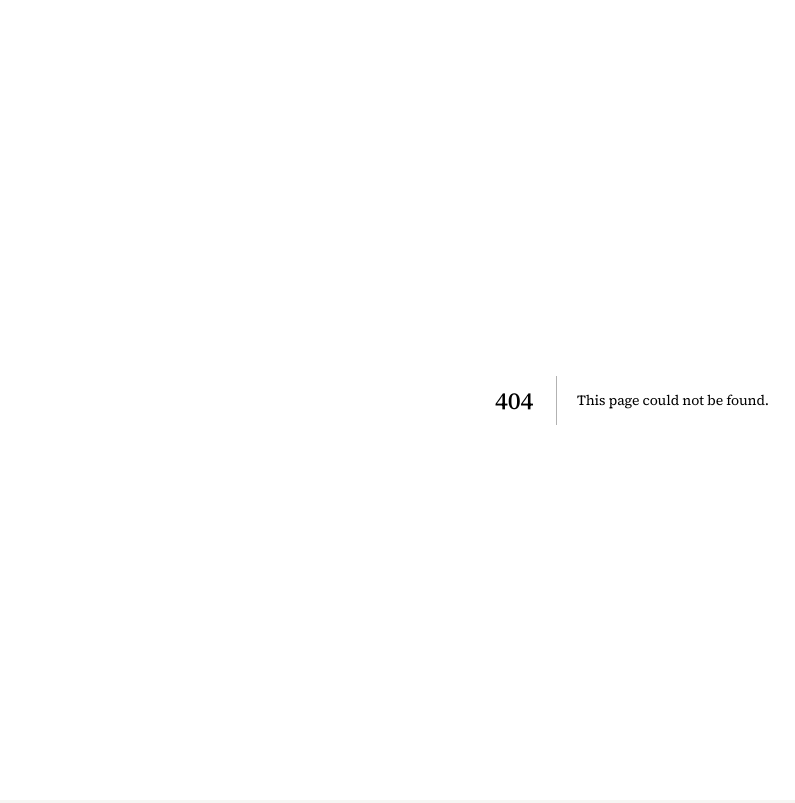
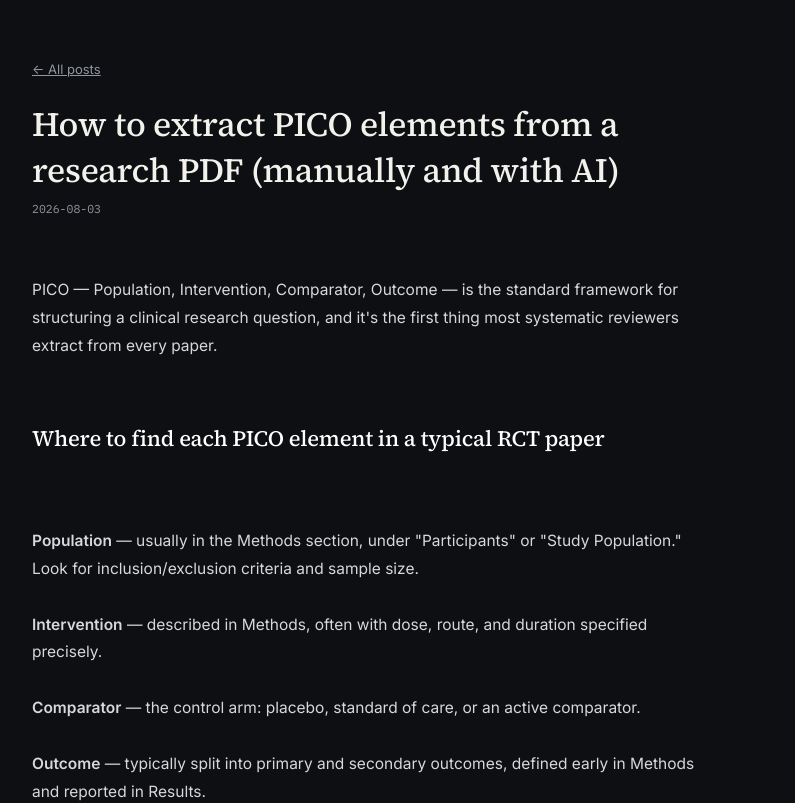
Before and after one commit to sekoia929-ui/Evidorax, a Next.js app: page /blog/pico-extraction-from-pdf in a window 1280 px wide. Before the commit this address had no page. Shown: the top 803 px of the page, without its empty margins (8-803 px from the left). Built offline with nearby package versions, Linux system fonts and the light colour scheme.

Commit message:
Add dynamic blog post page with metadata generation

```diff
--- /dev/null
+++ b/src/app/blog/[slug]/page.jsx
@@ -0,0 +1,42 @@
+import Link from 'next/link'
+import { posts } from '@/lib/posts'
+import { notFound } from 'next/navigation'
+
+const dark = { bg: '#0D0F12', text: '#F2F1EC', muted: '#9296A0', line: '#25282E' }
+
+export function generateStaticParams() {
+  return posts.map(post => ({ slug: post.slug }))
+}
+
+export function generateMetadata({ params }) {
+  const post = posts.find(p => p.slug === params.slug)
+  if (!post) return {}
+  return { title: `${post.title} — EvidoraX`, description: post.description }
+}
+
+export default function BlogPost({ params }) {
+  const post = posts.find(p => p.slug === params.slug)
+  if (!post) notFound()
+
+  const jsonLd = {
+    '@context': 'https://schema.org',
+    '@type': 'Article',
+    headline: post.title,
+    description: post.description,
+    datePublished: post.date,
+    author: { '@type': 'Organization', name: 'EvidoraX' }
+  }
+
+  return (
+    <div style={{ background: dark.bg, color: dark.text, minHeight: '100vh', padding: '60px 40px' }}>
+      <script type="application/ld+json" dangerouslySetInnerHTML={{ __html: JSON.stringify(jsonLd) }} />
+      <Link href="/blog" style={{ color: dark.muted, fontSize: 13 }}>← All posts</Link>
+      <h1 style={{ fontFamily: 'var(--font-display)', fontSize: 34, margin: '24px 0 8px', maxWidth: 720 }}>{post.title}</h1>
+      <div className="mono" style={{ fontSize: 11.5, color: dark.muted, marginBottom: 32 }}>{post.date}</div>
+      <div
+        style={{ fontSize: 15.5, lineHeight: 1.8, color: '#D6D8DB', maxWidth: 680, whiteSpace: 'pre-line' }}
+        dangerouslySetInnerHTML={{ __html: post.content.replace(/## (.+)/g, '<h2 style="font-family: var(--font-display); font-size: 22px; margin: 32px 0 12px; color: white;">$1</h2>').replace(/\*\*(.+?)\*\*/g, '<strong>$1</strong>') }}
+      />
+    </div>
+  )
+}
```
